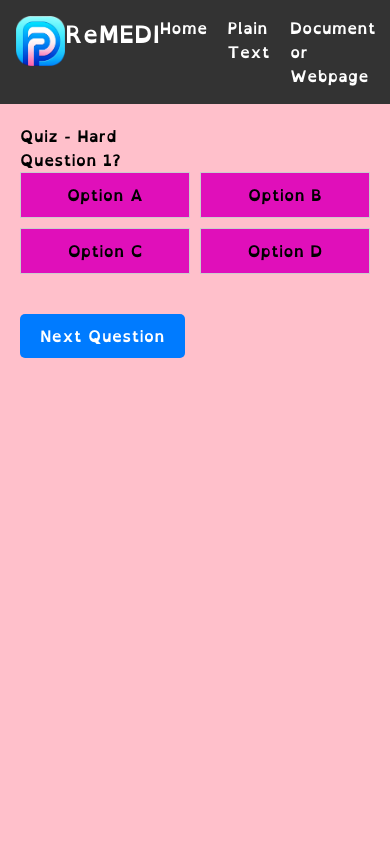
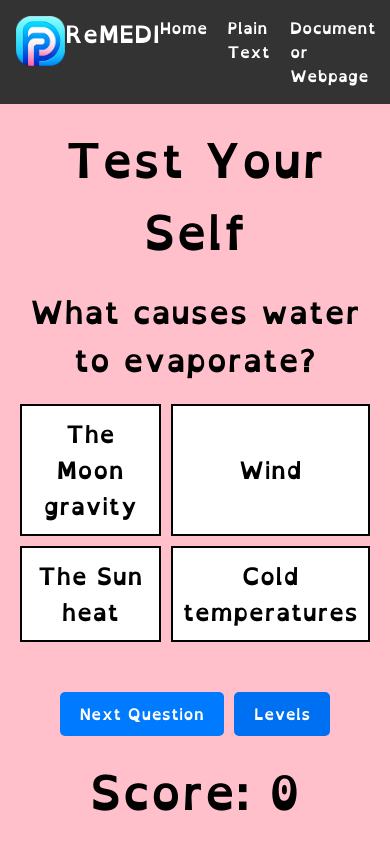
Before and after one commit to ruchikamuddinagiri/ReMEDI, a Next.js app: page /pages/hard in a window 390 px wide. Shown: the top 850 px of the page. Built offline with nearby package versions, Linux system fonts and the light colour scheme; a web font is replaced by a local one.

Commit message:
updated css for reading comp functionality

```diff
--- a/src/app/pages/comprehension/easy/page.tsx
+++ b/src/app/pages/comprehension/easy/page.tsx
@@ -42,8 +42,8 @@ const TimerPage = () => {
   return (
     <div className="container">
       <h1>Welcome to the Easy Comprehension!</h1>
-      <p>The Moon lights up our night sky. It goes around the Earth. We see the Moon because the Sun shines on it. The Moon does not make its own light. Sometimes the Moon looks round, and sometimes it looks like part of it is missing</p>
-      <p>Seconds Elapsed: {secondsElapsed}</p>
+      <p  className="text-box">The Moon lights up our night sky. It goes around the Earth. We see the Moon because the Sun shines on it. The Moon does not make its own light. Sometimes the Moon looks round, and sometimes it looks like part of it is missing</p>
+      <p className="timer">Seconds Elapsed: {secondsElapsed}</p>
       {showModal && (
         <Modal onClose={handleModalClose} />
       )}
--- a/src/app/pages/comprehension/medium/page.tsx
+++ b/src/app/pages/comprehension/medium/page.tsx
@@ -3,7 +3,7 @@
 import { useEffect, useState } from 'react';
 import { useRouter } from 'next/navigation';
 import Modal from '../../../components/model'; // Assuming you have a Modal component
-import "../../styles/comp.css"
+import "../../../styles/comp.css"
 
 const TimerPage = () => {
   const router = useRouter();
@@ -41,7 +41,7 @@ const TimerPage = () => {
 
   return (
     <div className="container">
-      <h1>Welcome to the Easy Comprehension!</h1>
+      <h1>Welcome to the Medium level Comprehension!</h1>
       <p>A butterfly starts its life as a tiny egg. It hatches into a caterpillar, which eats a lot of leaves. Then, it turns into a pupa, staying inside a chrysalis. After some time, the pupa changes into a beautiful butterfly. This process is called metamorphosis</p>
       <p>Seconds Elapsed: {secondsElapsed}</p>
       {showModal && (
--- a/src/app/pages/easy/page.tsx
+++ b/src/app/pages/easy/page.tsx
@@ -1,51 +1,3 @@
-// // pages/quiz/[difficulty].tsx
-// 'use client'
-// import { useState } from 'react';
-// import { useRouter } from 'next/navigation';
-// import '../../styles/quiz.css'; // Import CSS file for styling
-
-// const QuizPage = () => {
-
-
-//   // Mock questions data
-//   const questions = [
-//     { question: 'Question 1?', options: ['Option A', 'Option B', 'Option C', 'Option D'] },
-//     { question: 'Question 2?', options: ['Option A', 'Option B', 'Option C', 'Option D'] },
-//     { question: 'Question 3?', options: ['Option A', 'Option B', 'Option C', 'Option D'] },
-//     { question: 'Question 4?', options: ['Option A', 'Option B', 'Option C', 'Option D'] },
-//     { question: 'Question 5?', options: ['Option A', 'Option B', 'Option C', 'Option D'] },
-//   ];
-
-//   const [currentQuestion, setCurrentQuestion] = useState(0);
-
-//   const handleNextQuestion = () => {
-//     if (currentQuestion < questions.length - 1) {
-//       setCurrentQuestion(currentQuestion + 1);
-//     } else {
-//       // Quiz completed
-//       // Redirect to result page or do something else
-//     }
-//   };
-
-//   return (
-//     <div className="container">
-//       <h1>Quiz - Easy</h1>
-//       <div className="question">
-//         <p>{questions[currentQuestion].question}</p>
-//         <div className="options">
-//           {questions[currentQuestion].options.map((option, index) => (
-//             <button key={index} className="option">{option}</button>
-//           ))}
-//         </div>
-//       </div>
-//       <button onClick={handleNextQuestion} className="nextButton">Next Question</button>
-//     </div>
-//   );
-// };
-
-// export default QuizPage;
-
-// pages/quiz.tsx
 
 "use client"
 import { useState } from 'react';
@@ -121,9 +73,9 @@ const QuizPage = () => {
 
   return (
     <div className="container">
-      <h1>Quiz</h1>
+      <h1>Test Your Self</h1>
       <div className="question">
-        <p>{questions[currentQuestion].question}</p>
+        <h2>{questions[currentQuestion].question}</h2>
         <div className="options">
           {questions[currentQuestion].options.map((option, index) => (
             <button key={index} className={`option ${userAnswers[currentQuestion] === index ? 'clicked' : ''}`} onClick={() => handleAnswerSelection(index)}>{option}</button>
@@ -132,13 +84,12 @@ const QuizPage = () => {
       </div>
       <button onClick={handleNextQuestion} className="nextButton">Next Question</button>
       {currentQuestion === 4 && (
-        <Link href="/pages"> Levels
-          {/* <a className="button">Levels</a> */}
+        <Link href="/pages">
         </Link>
       )}
-      <Link className="button" href="/pages"> Levels</Link>
+      <Link className="button" href="/pages"> Levels </Link>
 
-      <p>Score: {score}</p>
+      <h1>Score: {score}</h1>
       {/* <button onClick={handleNextQuestion} className="nextButton">{currentQuestion < questions.length - 1 ? 'Next Question' : 'Try Again'}</button> */}
 
     </div>
--- a/src/app/pages/hard/page.tsx
+++ b/src/app/pages/hard/page.tsx
@@ -1,44 +1,97 @@
-// pages/quiz/[difficulty].tsx
-'use client'
+
+"use client"
 import { useState } from 'react';
-// import { useRouter } from 'next/router';
-import '../../styles/quiz.css'; // Import CSS file for styling
+import Link from 'next/link';
+import { useRouter } from 'next/navigation';
+import Head from 'next/head';
+import "../../styles/quiz.css"
 
 const QuizPage = () => {
 
+  const router = useRouter();
 
-  // Mock questions data
   const questions = [
-    { question: 'Question 1?', options: ['Option A', 'Option B', 'Option C', 'Option D'] },
-    { question: 'Question 2?', options: ['Option A', 'Option B', 'Option C', 'Option D'] },
-    { question: 'Question 3?', options: ['Option A', 'Option B', 'Option C', 'Option D'] },
-    { question: 'Question 4?', options: ['Option A', 'Option B', 'Option C', 'Option D'] },
-    { question: 'Question 5?', options: ['Option A', 'Option B', 'Option C', 'Option D'] },
+    {
+      question: 'What causes water to evaporate?',
+      options: ['The Moon gravity','Wind','The Sun heat', 'Cold temperatures'],
+      correctAnswer: 2, // Index of the correct answer in the options array
+    },
+    {
+      question: 'Question 2: What happens to water vapor when it cools down?',
+      options: ['It turns into ice', 'It forms clouds', 'It falls as rain immediately.', 'It returns to the ocean'],
+      correctAnswer: 1,
+    },
+    {
+      question: 'Question 3: What is precipitation?',
+      options: ['Water evaporating','Water in the form of rain or snow falling to the ground','The formation of clouds','The Sun heating the water'],
+      correctAnswer: 1,
+    },
+    {
+      question: 'Question 4: Why is the water cycle important?',
+      options: ['It keeps the ocean levels the same','It provides fresh water for all living things.','It helps to cool down the Earth','It increases the salt content in the ocean.'],
+      correctAnswer: 1,
+    },
+    {
+      question: 'Question 5: How does the water cycle start?',
+      options: ['With precipitation', 'With condensation', 'With evaporation', 'With water collection in oceans'],
+      correctAnswer: 2,
+    }
+    // Add more questions here
   ];
 
   const [currentQuestion, setCurrentQuestion] = useState(0);
+  const [userAnswers, setUserAnswers] = useState<number[]>(Array(questions.length).fill(-1));
+  const [score, setScore] = useState(0);
+
+  const handleAnswerSelection = (selectedOptionIndex: number) => {
+    const newAnswers = [...userAnswers];
+    newAnswers[currentQuestion] = selectedOptionIndex;
+    setUserAnswers(newAnswers);
+
+
+  };
 
   const handleNextQuestion = () => {
-    if (currentQuestion < questions.length - 1) {
-      setCurrentQuestion(currentQuestion + 1);
+    const correctAnswer = questions[currentQuestion].correctAnswer;
+    if (userAnswers[currentQuestion] === correctAnswer) {
+      setScore(score + 1); // Increase score for correct answer
     } else {
-      // Quiz completed
-      // Redirect to result page or do something else
+      if(score>=1)
+      setScore(score - 1); // Deduct score for wrong answer
+      else
+        setScore(0);
     }
+    if(currentQuestion==4){
+      setCurrentQuestion(currentQuestion)
+
+    }
+    else
+    setCurrentQuestion(currentQuestion + 1); // Move to the next question
   };
+
+  console.log('User Answers:', userAnswers); // Log user's selections to console
 
   return (
     <div className="container">
-      <h1>Quiz - Hard</h1>
+      <h1>Test Your Self</h1>
       <div className="question">
-        <p>{questions[currentQuestion].question}</p>
+        <h2>{questions[currentQuestion].question}</h2>
         <div className="options">
           {questions[currentQuestion].options.map((option, index) => (
-            <button key={index} className="option">{option}</button>
+            <button key={index} className={`option ${userAnswers[currentQuestion] === index ? 'clicked' : ''}`} onClick={() => handleAnswerSelection(index)}>{option}</button>
           ))}
         </div>
       </div>
       <button onClick={handleNextQuestion} className="nextButton">Next Question</button>
+      {currentQuestion === 4 && (
+        <Link href="/pages">
+        </Link>
+      )}
+      <Link className="button" href="/pages"> Levels </Link>
+
+      <h1>Score: {score}</h1>
+      {/* <button onClick={handleNextQuestion} className="nextButton">{currentQuestion < questions.length - 1 ? 'Next Question' : 'Try Again'}</button> */}
+
     </div>
   );
 };
--- a/src/app/pages/medium/page.tsx
+++ b/src/app/pages/medium/page.tsx
@@ -1,51 +1,97 @@
-// pages/quiz/[difficulty].tsx
-'use client'
+
+"use client"
 import { useState } from 'react';
+import Link from 'next/link';
 import { useRouter } from 'next/navigation';
-import '../../styles/quiz.css'; // Import CSS file for styling
+import Head from 'next/head';
+import "../../styles/quiz.css"
 
 const QuizPage = () => {
+
   const router = useRouter();
 
-  // Mock questions data
   const questions = [
-    { id: 1, question: 'Question 1?', options: ['Option A', 'Option B', 'Option C', 'Option D'], correctAnswer: 0 },
-    { id: 2, question: 'Question 2?', options: ['Option A', 'Option B', 'Option C', 'Option D'], correctAnswer: 1 },
-    { id: 3, question: 'Question 3?', options: ['Option A', 'Option B', 'Option C', 'Option D'], correctAnswer: 2 },
-    { id: 4, question: 'Question 4?', options: ['Option A', 'Option B', 'Option C', 'Option D'], correctAnswer: 3 },
-    { id: 5, question: 'Question 5?', options: ['Option A', 'Option B', 'Option C', 'Option D'], correctAnswer: 0 },
+    {
+      question: "What is the first stage of a butterfly's life?",
+      options: ['Pupa','Egg','Butterfly','Caterpillar'],
+      correctAnswer: 1, // Index of the correct answer in the options array
+    },
+    {
+      question: 'Question 2: What does a caterpillar do after hatching from the egg?',
+      options: ['It flies away', 'It starts making a chrysalis', 'It eats a lot of leaves.', 'It turns into a butterfly.'],
+      correctAnswer: 2,
+    },
+    {
+      question: 'Question 3: What is the process of changing from a pupa to a butterfly called?',
+      options: ['Growth','Hatching','Metamorphosis','Transformation'],
+      correctAnswer: 2,
+    },
+    {
+      question: 'Question 4: Where does the caterpillar turn into a pupa?',
+      options: ['On a leaf','Inside a chrysalis','In the air','Under the ground'],
+      correctAnswer: 1,
+    },
+    {
+      question: "Question 5: How many stages are there in a butterfly's life cycle?",
+      options: ['Two', 'Three', 'Four.', 'Five'],
+      correctAnswer: 2,
+    }
+    // Add more questions here
   ];
 
   const [currentQuestion, setCurrentQuestion] = useState(0);
-  const [userAnswers, setUserAnswers] = useState<Array<number | null>>(Array(questions.length).fill(null));
+  const [userAnswers, setUserAnswers] = useState<number[]>(Array(questions.length).fill(-1));
+  const [score, setScore] = useState(0);
 
   const handleAnswerSelection = (selectedOptionIndex: number) => {
     const newAnswers = [...userAnswers];
     newAnswers[currentQuestion] = selectedOptionIndex;
     setUserAnswers(newAnswers);
+
+
   };
 
   const handleNextQuestion = () => {
-    if (currentQuestion < questions.length - 1) {
-      setCurrentQuestion(currentQuestion + 1);
+    const correctAnswer = questions[currentQuestion].correctAnswer;
+    if (userAnswers[currentQuestion] === correctAnswer) {
+      setScore(score + 1); // Increase score for correct answer
     } else {
-      // Quiz completed
-      router.push(`/pages/results`);
+      if(score>=1)
+      setScore(score - 1); // Deduct score for wrong answer
+      else
+        setScore(0);
     }
+    if(currentQuestion==4){
+      setCurrentQuestion(currentQuestion)
+
+    }
+    else
+    setCurrentQuestion(currentQuestion + 1); // Move to the next question
   };
+
+  console.log('User Answers:', userAnswers); // Log user's selections to console
 
   return (
     <div className="container">
-      <h1>Quiz - Medium</h1>
+      <h1>Test Your Self</h1>
       <div className="question">
-        <p>{questions[currentQuestion].question}</p>
+        <h2>{questions[currentQuestion].question}</h2>
         <div className="options">
           {questions[currentQuestion].options.map((option, index) => (
-            <button key={index} className="option" onClick={() => handleAnswerSelection(index)}>{option}</button>
+            <button key={index} className={`option ${userAnswers[currentQuestion] === index ? 'clicked' : ''}`} onClick={() => handleAnswerSelection(index)}>{option}</button>
           ))}
         </div>
       </div>
       <button onClick={handleNextQuestion} className="nextButton">Next Question</button>
+      {currentQuestion === 4 && (
+        <Link href="/pages">
+        </Link>
+      )}
+      <Link className="button" href="/pages"> Levels </Link>
+
+      <h1>Score: {score}</h1>
+      {/* <button onClick={handleNextQuestion} className="nextButton">{currentQuestion < questions.length - 1 ? 'Next Question' : 'Try Again'}</button> */}
+
     </div>
   );
 };
--- a/src/app/styles/comp.css
+++ b/src/app/styles/comp.css
@@ -1,24 +1,66 @@
-/* styles/timer.css */
+.container {
+  max-width: 800px;
+  margin: 0 auto;
+  padding: 20px;
+  text-align: center;
+}
 
-.container {
-    max-width: 800px;
-    margin: 0 auto;
-    padding: 20px;
-    text-align: center;
+h1 {
+  font-size: 2rem; /* unchanged */
+  margin-bottom: 20px; /* increased for visual separation */
+  color: #000; /* maintain existing color scheme */
+}
+
+/* Wrapping the comprehension text in a box */
+.text-box {
+  background-color: #fff; /* white background for the text box */
+  border: 2px solid #000; /* border color to match the text */
+  border-radius: 10px; /* rounded corners for the box */
+  padding: 20px; /* padding inside the box */
+  margin-bottom: 30px; /* space before the timer */
+  text-align: left;
+}
+
+p {
+  font-size: 1.6rem; /* unchanged */
+  color: #000; /* maintain existing color scheme */
+  line-height: 1.6; /* improved line height for readability */
+  margin-bottom: 10px; /* space between paragraphs */
+}
+
+/* Styling for the timer to make it stand out */
+.timer {
+  font-size: 2rem; /* unchanged */
+  font-weight: bold; /* unchanged */
+  color: #333; /* unchanged */
+  background-color: #fff; /* background to highlight the timer */
+  display: inline-block; /* to properly apply padding and background */
+  padding: 10px 20px; /* padding around the text */
+  margin-top: 20px; /* space from the last element */
+  border-radius: 5px; /* rounded corners for the timer */
+  box-shadow: 0px 0px 10px rgba(0, 0, 0, 0.1); /* subtle shadow for depth */
+}
+
+/* Media query for responsive behavior */
+@media (max-width: 768px) {
+  .container {
+      padding: 10px;
   }
 
   h1 {
-    font-size: 2rem;
-    margin-bottom: 20px;
+      font-size: 1.5rem; /* smaller font size for smaller screens */
+  }
+
+  .text-box, .timer {
+      margin-left: 10px;
+      margin-right: 10px;
   }
 
   p {
-    font-size: 1.2rem;
-    margin-bottom: 10px;
+      font-size: 1rem; /* smaller font size for smaller screens */
   }
 
   .timer {
-    font-size: 2.5rem;
-    font-weight: bold;
-    color: #333;
+      font-size: 2rem; /* smaller timer for smaller screens */
   }
+}
--- a/src/app/styles/main.css
+++ b/src/app/styles/main.css
@@ -1,15 +1,15 @@
-/* styles/index.module.css */
-
 .container {
   max-width: 800px;
   margin: 0 auto;
   padding: 20px;
+  text-align: center; /* Center-align text */
 }
 
 .buttons {
   display: flex;
   justify-content: center;
   gap: 10px;
+  margin-top: 20px; /* Add space at the top */
 }
 
 .button {
@@ -23,3 +23,15 @@
 .button:hover {
   background-color: #0053b3;
 }
+
+.exerciseExplanation {
+  margin-top: 20px; /* Add space between buttons and explanation */
+  font-size: 1.5rem; /* Font size for better readability */
+  line-height: 1.6; /* Increased line height for better readability */
+}
+
+.exerciseExplanation2 {
+  margin-top: 20px; /* Add space between buttons and explanation */
+  font-size: 1.4rem; /* Font size for better readability */
+  line-height: 1.9; /* Increased line height for better readability */
+}
--- a/src/app/styles/quiz.css
+++ b/src/app/styles/quiz.css
@@ -2,6 +2,19 @@
   max-width: 600px;
   margin: 0 auto;
   padding: 20px;
+  text-align: center;
+}
+
+h1 {
+  font-size: 3rem;
+  margin-bottom: 20px;
+  color: #000; /* Maintain existing color */
+}
+
+h2 {
+  font-size: 2rem;
+  margin-bottom: 20px;
+  color: #000; /* Maintain existing color */
 }
 
 .question {
@@ -16,39 +29,33 @@
 
 .option {
   padding: 10px;
-  border: 1px solid #ccc;
-  background-color: #e00fba;
+  border: 2px solid #000; /* Changed to solid border */
+  background-color: #fff; /* Changed to white background */
   cursor: pointer;
   transition: background-color 0.3s ease;
+  color: #000; /* Changed text color */
+  font-size: 1.5rem;
 }
 
 .option:hover {
-  background-color: #e0e0e0;
+  background-color: #e0e0e0; /* Light gray on hover */
 }
 
 .option.clicked {
-  background-color: #ffcc00; /* Change to the desired color */
-  color: #000; /* Change to the desired text color */
+  background-color: #ffcc00; /* Yellow for clicked option */
 }
-
 
 .nextButton {
   padding: 10px 20px;
   margin-top: 20px;
+  margin-bottom: 10px; /* Add margin at the bottom */
   background-color: #007bff;
   color: #fff;
   border: none;
   border-radius: 5px;
   cursor: pointer;
   transition: background-color 0.3s ease;
-}
-
-.nextButton:hover {
-  background-color: #0056b3;
-}
-
-p {
-  margin: 0;
+  gap: 10px;
 }
 
 .button {
@@ -57,6 +64,20 @@ p {
   color: #fff;
   text-decoration: none;
   border-radius: 5px;
-  margin-left: 15px;
-  display: none;
+  gap: 10px;
+  margin-top: 30px; /* Increase top margin for more spacing */
+  margin-bottom: 20px; /* Add margin at the bottom */
+  margin-left: 10px;
+  display: inline-block; /* Display as inline-block for proper spacing */
+  align-items: center;
 }
+
+
+.nextButton:hover {
+  background-color: #0056b3;
+}
+
+p {
+  margin: 10;
+  font-size: 1.2rem; /* Increase font size for better readability */
+}
```
Also changed, not shown: src/app/pages/comprehension/hard/page.tsx (+4 -4 lines), src/app/pages/page.tsx (+8 -15 lines). Lines whose indentation alone changed are shown as unchanged.
